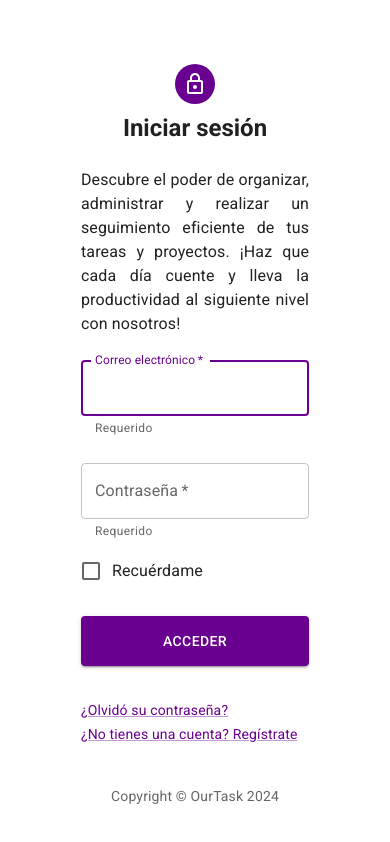
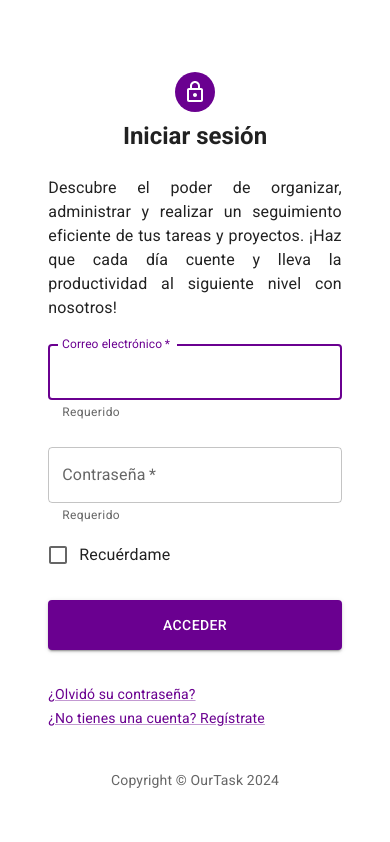
Before and after one commit to sanct5/TODO-app, a React (Vite) app in the folder ViteApp/: page / in a window 390 px wide. Shown: the top 842 px of the page. Built offline with nearby package versions, Linux system fonts and the light colour scheme.

Commit message:
FIX: responsive for mobile

```diff
--- a/ViteApp/src/components/auth/SignIn.tsx
+++ b/ViteApp/src/components/auth/SignIn.tsx
@@ -59,21 +59,19 @@ const SignIn = () => {
                     setDetailError(true);
                     console.log('User not found');
                 }
-
             });
-
     }
 
     return (
-        <Grid container component="main" sx={{ minHeight: '100vh', alignContent: 'center' }}>
-            <Grid item xs={12} sm={12} md={6} component={Paper} elevation={6} square >
+        <Grid container component="main" sx={{ minHeight: '100vh' }}>
+            <Grid item xs={12} sm={12} md={6} component={Paper} elevation={6} square sx={{ display: 'flex', alignItems: 'center' }}>
                 <Box
                     sx={{
-                        my: 7,
+                        my: 8,
                         mx: 4,
                         display: 'flex',
                         flexDirection: 'column',
-                        alignItems: 'center'
+                        alignItems: 'center',
                     }}
                 >
                     <Avatar sx={{ m: 1, bgcolor: (t) => t.palette.primary.main }}>
@@ -82,10 +80,10 @@ const SignIn = () => {
                     <Typography component="h2" variant="h5" sx={{ fontWeight: 'bold' }}>
                         Iniciar sesión
                     </Typography>
-                    <Typography variant="body1" sx={{ mt: 3, maxWidth: '70%', textAlign: 'justify' }}>
+                    <Typography variant="body1" sx={{ mt: 3, maxWidth: { xs: '90%', sm: '70%' }, textAlign: 'justify' }}>
                         Descubre el poder de organizar, administrar y realizar un seguimiento eficiente de tus tareas y proyectos. ¡Haz que cada día cuente y lleva la productividad al siguiente nivel con nosotros!
                     </Typography>
-                    <Box component="form" noValidate onSubmit={handleSubmit} sx={{ mt: 1, maxWidth: '70%' }}>
+                    <Box component="form" onSubmit={handleSubmit} sx={{ mt: 1, maxWidth: { xs: '90%', sm: '70%' } }}>
                         <TextField
                             margin="normal"
                             required
```
